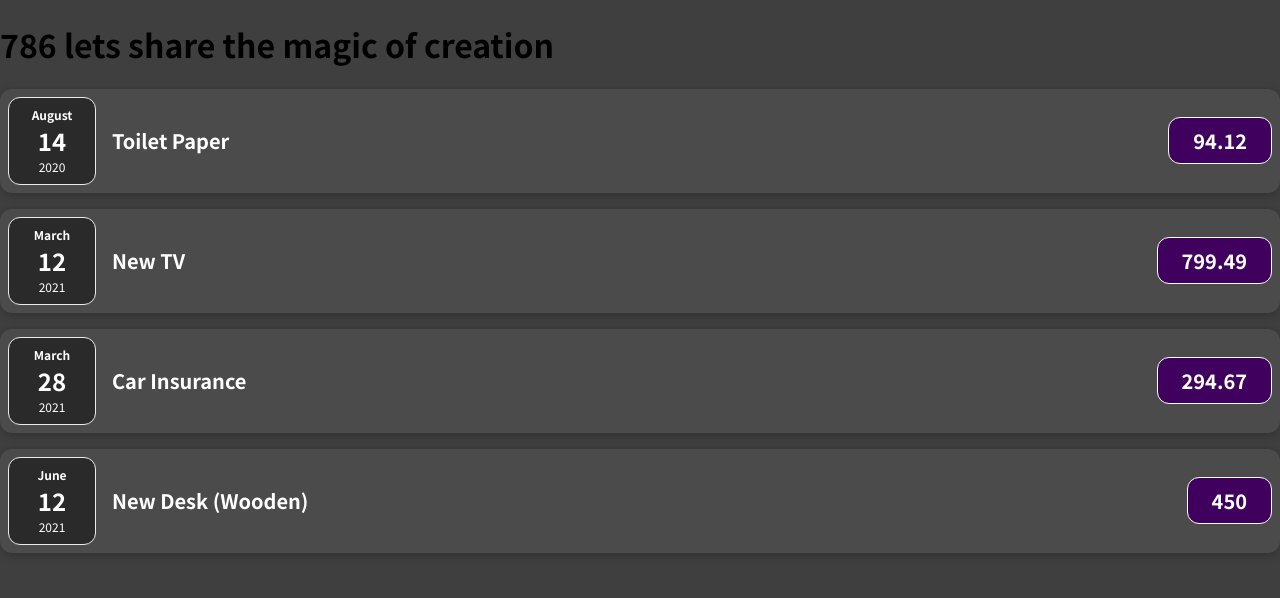
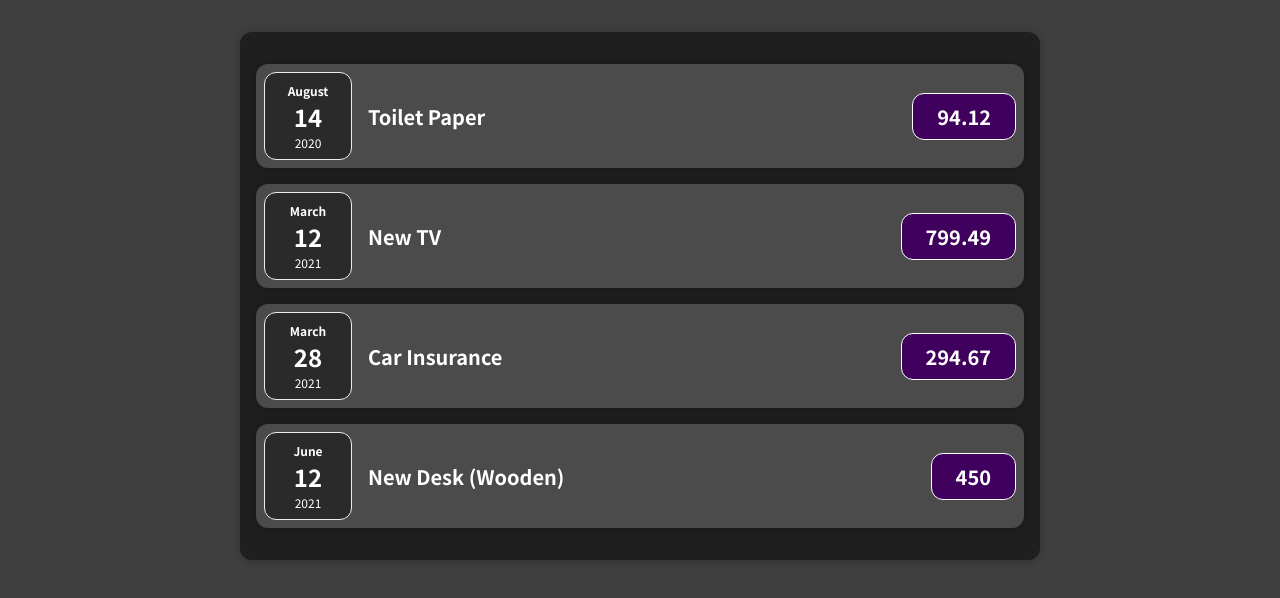
Before and after one commit to studiolaidbackanonymous/dev_reactprojects, a JavaScript app in the folder react_project_1/: page / in a window 1280 px wide. Shown: the top 598 px of the page. Built offline with nearby package versions, Linux system fonts and the light colour scheme.

Commit message:
code structured with card comp

```diff
--- a/react_project_1/src/App.js
+++ b/react_project_1/src/App.js
@@ -1,4 +1,4 @@
-import ExpenseItem from "./components/ExpenseItem";
+import Expenses from "./components/Expenses";
 
 function App() {
   // “When principles that run against your deepest convictions begin to win the day, then battle is your calling, and peace has become sin; you must, at the price of dearest peace, lay your convictions bare before friend and enemy, with all the fire of your faith.”
@@ -28,30 +28,7 @@
 
   return (
     <div>
-      <h1>786 lets share the magic of creation</h1>
-      <ExpenseItem
-        title={expenses[0].title}
-        amount={expenses[0].amount}
-        date={expenses[0].date}
-      />
-
-      <ExpenseItem
-        title={expenses[1].title}
-        amount={expenses[1].amount}
-        date={expenses[1].date}
-      />
-
-      <ExpenseItem
-        title={expenses[2].title}
-        amount={expenses[2].amount}
-        date={expenses[2].date}
-      />
-
-      <ExpenseItem
-        title={expenses[3].title}
-        amount={expenses[3].amount}
-        date={expenses[3].date}
-      />
+      <Expenses items={expenses} />
     </div>
   );
 }
--- /dev/null
+++ b/react_project_1/src/components/Card.css
@@ -0,0 +1,4 @@
+.card {
+  border-radius: 12px;
+  box-shadow: 0 1px 8px rgba(0, 0, 0, 0.25);
+}
--- /dev/null
+++ b/react_project_1/src/components/Card.js
@@ -0,0 +1,8 @@
+import "./Card.css";
+
+function Card(props) {
+  const classes = "card" + " " + props.className;
+  return <div className={classes}>{props.children}</div>;
+}
+
+export default Card;
--- a/react_project_1/src/components/ExpenseItem.css
+++ b/react_project_1/src/components/ExpenseItem.css
@@ -2,10 +2,8 @@
   display: flex;
   justify-content: space-between;
   align-items: center;
-  box-shadow: 0 2px 8px rgba(0, 0, 0, 0.25);
   padding: 0.5rem;
   margin: 1rem 0;
-  border-radius: 12px;
   background-color: #4b4b4b;
 }
 
--- a/react_project_1/src/components/ExpenseItem.js
+++ b/react_project_1/src/components/ExpenseItem.js
@@ -1,15 +1,16 @@
 import "./ExpenseItem.css";
 import ExpenseDate from "./ExpenseDate";
+import Card from "./Card";
 
 function ExpenseItem(props) {
   return (
-    <div className="expense-item ">
+    <Card className="expense-item">
       <ExpenseDate date={props.date}></ExpenseDate>
       <div className="expense-item__description">
         <h2>{props.title}</h2>
       </div>
       <div className="expense-item__price">{props.amount}</div>
-    </div>
+    </Card>
   );
 }
 
--- /dev/null
+++ b/react_project_1/src/components/Expenses.css
@@ -0,0 +1,7 @@
+.expenses {
+  padding: 1rem;
+  background-color: rgb(31, 31, 31);
+  margin: 2rem auto;
+  width: 50rem;
+  max-width: 95%;
+}
--- /dev/null
+++ b/react_project_1/src/components/Expenses.js
@@ -0,0 +1,35 @@
+import "./Expenses.css";
+import ExpenseItem from "./ExpenseItem";
+import Card from "./Card";
+
+function Expenses(props) {
+  return (
+    <Card className="expenses">
+      <ExpenseItem
+        title={props.items[0].title}
+        amount={props.items[0].amount}
+        date={props.items[0].date}
+      />
+
+      <ExpenseItem
+        title={props.items[1].title}
+        amount={props.items[1].amount}
+        date={props.items[1].date}
+      />
+
+      <ExpenseItem
+        title={props.items[2].title}
+        amount={props.items[2].amount}
+        date={props.items[2].date}
+      />
+
+      <ExpenseItem
+        title={props.items[3].title}
+        amount={props.items[3].amount}
+        date={props.items[3].date}
+      />
+    </Card>
+  );
+}
+
+export default Expenses;
```
Also changed, not shown: 1 other file (tests, documents, lock files or other folders).
